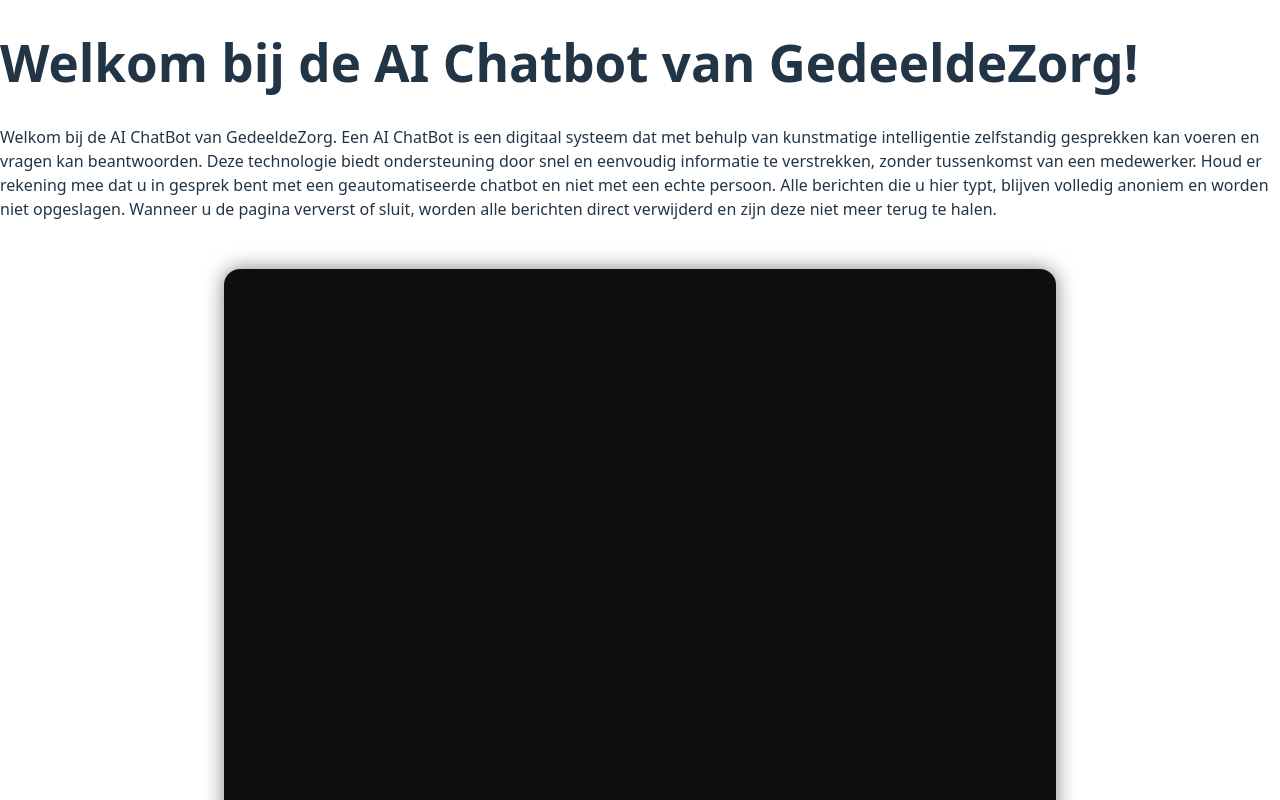
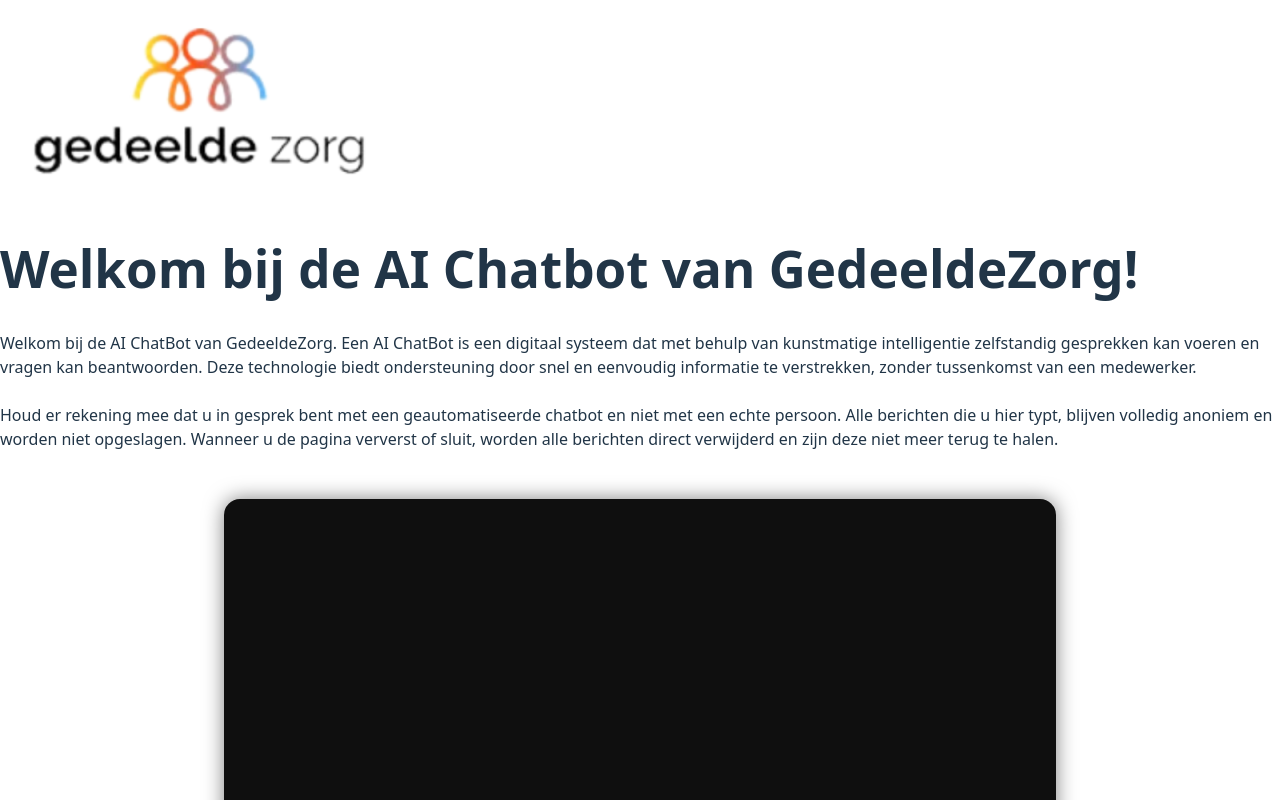
Before and after one commit to bluefire0009/Team3-Project-D-A.I.-Chatbot, a React (Vite) app in the folder FrontEnd/AIChatBot/: page / in a window 1280 px wide. Shown: the top 800 px of the page. Built offline with nearby package versions, Linux system fonts and the light colour scheme.

Commit message:
ADD beter centreren

```diff
--- a/FrontEnd/AIChatBot/src/App.tsx
+++ b/FrontEnd/AIChatBot/src/App.tsx
@@ -1,14 +1,19 @@
-import { useState } from 'react';
-import reactLogo from './assets/react.svg';
-import viteLogo from '/vite.svg';
-import './Styling/App.css'; // Importeer de algemene styling
+import './Styling/App.css';
 import ChatInput from "./Components/ChatInput";
 import ChatWindow from "./Components/ChatWindow";
+import Logo from './assets/Logo.png';
 
 function App() {
   return (
-    <div className="min-h-screen bg-gray-900 flex items-center justify-center px-4 py-8">
+    <div className="relative min-h-screen bg-gray-900 flex items-center justify-center px-4 py-8">
+
+      {/* Logo rechtsboven */}
+      <header className="absolute top-4 right-4">
+        <img src={Logo} alt="GedeeldeZorg Logo" className="h-12 w-auto" />
+      </header>
+
       <div className="w-full max-w-4xl flex flex-col gap-6">
+
         {/* Introtekst */}
         <div className="text-white text-center space-y-4">
           <h1 className="text-3xl font-bold">
@@ -19,7 +24,7 @@
             Een AI ChatBot is een digitaal systeem dat met behulp van kunstmatige intelligentie zelfstandig gesprekken kan voeren
             en vragen kan beantwoorden. Deze technologie biedt ondersteuning door snel en eenvoudig informatie te verstrekken,
             zonder tussenkomst van een medewerker.
-
+            <br /><br />
             Houd er rekening mee dat u in gesprek bent met een geautomatiseerde chatbot en niet met een echte persoon.
             Alle berichten die u hier typt, blijven volledig anoniem en worden niet opgeslagen. Wanneer u de pagina ververst of sluit,
             worden alle berichten direct verwijderd en zijn deze niet meer terug te halen.
@@ -35,5 +40,4 @@
   );
 }
 
-
 export default App;
--- a/FrontEnd/AIChatBot/src/Styling/App.css
+++ b/FrontEnd/AIChatBot/src/Styling/App.css
@@ -35,10 +35,10 @@
   display: flex;
   flex-direction: column;
   height: 80vh;
-    word-break: break-word; /* zorgt ervoor dat de tekst in het tekst vak blijft*/
-    overflow-x: hidden; /* zorgt ervoor dat de tekst in het tekst vak blijft*/
+  word-break: break-word;
+  overflow-x: hidden;
 }
-    /* Custom scrollbar voor de chatberichten */
+
 .chat-messages {
   flex: 1;
   overflow-y: auto;
@@ -50,21 +50,29 @@
   max-width: 800px;
 }
 
-    /* Gebruik voor de scrollbar */
 .chat-messages::-webkit-scrollbar {
-        width: 8px; /* Dikte van de scrollbar */
+  width: 8px;
 }
 
 .chat-messages::-webkit-scrollbar-thumb {
-        background-color: #2563eb; /* blauwe kleur voor de scrollbar */
-        border-radius: 10px; /* Ronde hoeken */
+  background-color: #2563eb;
+  border-radius: 10px;
 }
 
 .chat-messages::-webkit-scrollbar-track {
-        background-color: #374151; /* Donkere trackkleur */
+  background-color: #374151;
   border-radius: 10px;
 }
 
 .chat-messages::-webkit-scrollbar-thumb:hover {
-        background-color: #1e40af; /* Donkerder als je hoveren met muis doet */
+  background-color: #1e40af;
 }
+
+/* Logo rechtsboven */
+.logo-top-right {
+  position: absolute;
+  top: 1rem;
+  right: 1rem;
+  height: 48px;
+  width: auto;
+}
--- a/FrontEnd/AIChatBot/src/Styling/ChatWindow.css
+++ b/FrontEnd/AIChatBot/src/Styling/ChatWindow.css
@@ -49,15 +49,23 @@
 }
 
 .message-user {
+  background-color: #2563eb;
+  color: white;
+  padding: 0.75rem 1rem;
+  border-radius: 1rem;
   align-self: flex-end;
-  background-color: #1d4ed8;
+  max-width: 75%; /* voorkomt dat het te breed wordt */
+  margin-right: 0.5rem; /* afstand van rechterrand */
 }
 
 .message-bot {
-  align-self: flex-start;
-  background-color: #334155;
-}
-
+  background-color: #374151; /* Donkere achtergrond voor de bot */
+  color: white;
+  padding: 0.75rem 1rem;
+  border-radius: 1rem;
+  align-self: flex-start; /* Zorgt ervoor dat de bot berichten naar links komen */
+  max-width: 75%; /* voorkomt dat het te breed wordt */
+  margin-left: 0.5rem; /* afstand van de linkerrand */
 .typing-indicator {
   font-style: italic;
   color: #888;
@@ -67,3 +75,4 @@
 .input-container {
   padding-top: 1rem;
 }
+}
```
Lines whose indentation alone changed are shown as unchanged.
